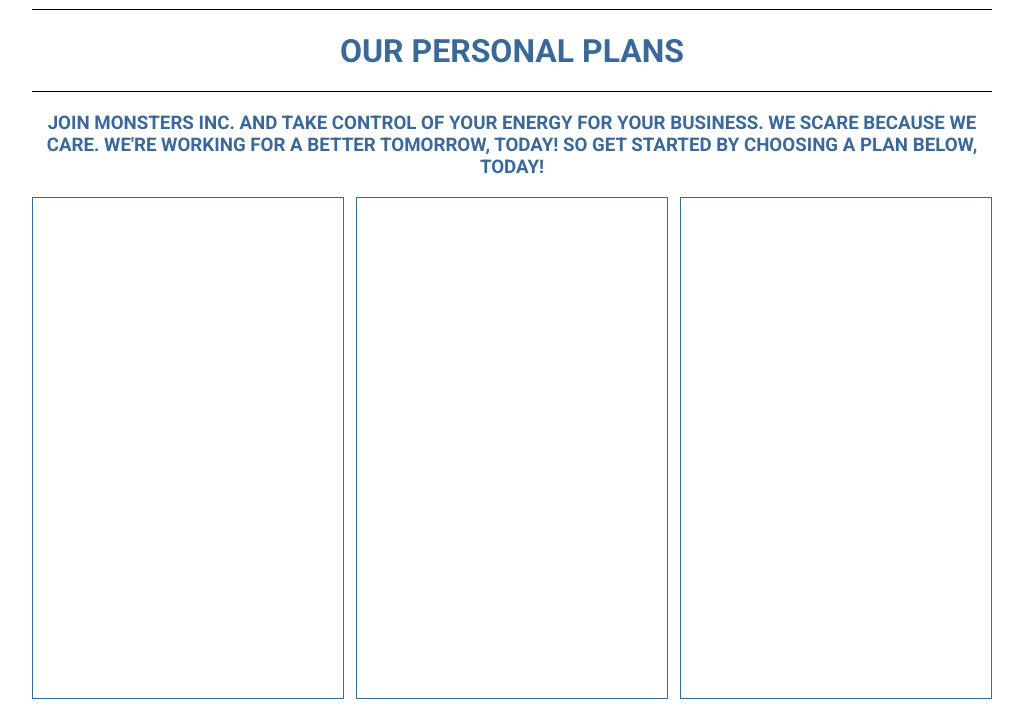
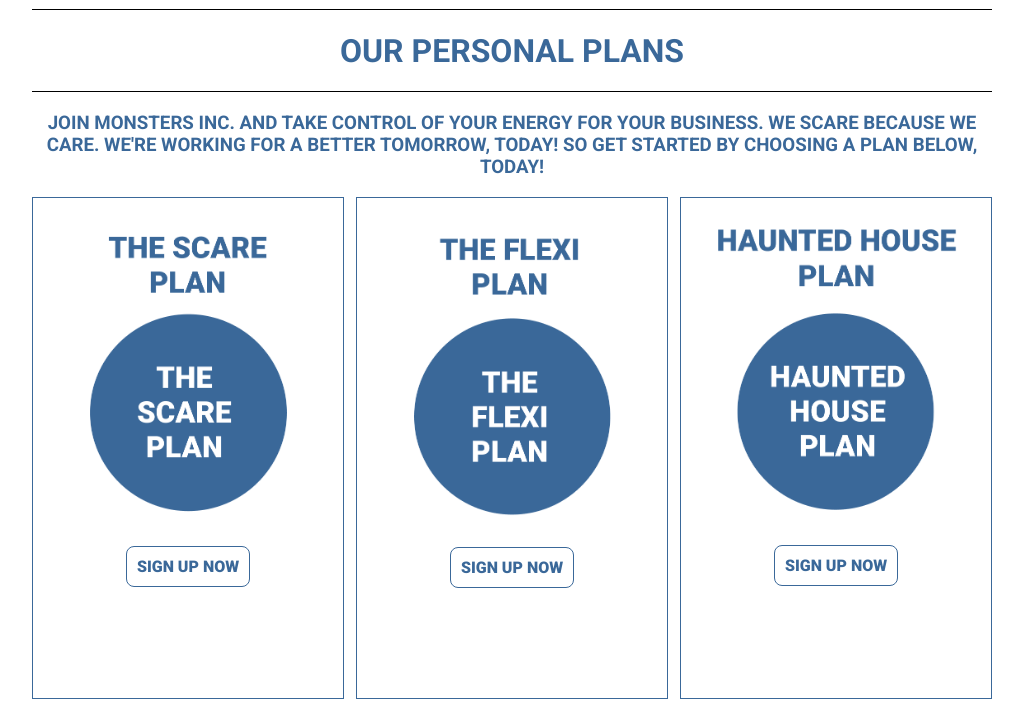
Before and after one commit to lilianlee098/Monsters-Inc, a plain HTML site: page personal.html in a window 1280 px wide. Shown: the part 1201-1919 px from the top of the page, without its empty margins (128-1151 px from the left). Drawn offline with nearby package versions, Linux system fonts and the light colour scheme.

Commit message:
did some changed so please work ahah

```diff
--- a/css/businessstyle.css
+++ b/css/businessstyle.css
@@ -133,12 +133,25 @@ section{
     float: left;
     margin-left: 12px;
     margin-bottom: 30px;
+    text-align: center;
 }
 
 section:first-of-type{
     margin-left: 0px;
 }
 
+section a{
+    text-decoration: none;
+    color: #3a6899;
+    font-weight: 900;
+    border: 1px solid;
+    padding: 10px;
+    border-radius: 8px;
+}
+
+section a:hover{
+    color: black;
+}
 
 /* The Modal (background) */
 .modal {
--- a/css/personalstyle.css
+++ b/css/personalstyle.css
@@ -131,12 +131,29 @@ section{
     float: left;
     margin-left: 12px;
     margin-bottom: 30px;
+    text-align: center;
 }
 
 section:first-of-type{
     margin-left: 0px;
 }
 
+section img{
+    width: 310px;
+}
+
+section a{
+    text-decoration: none;
+    color: #3a6899;
+    font-weight: 900;
+    border: 1px solid;
+    padding: 10px;
+    border-radius: 8px;
+}
+
+section a:hover{
+    color: black;
+}
 /* The Modal (background) */
 .modal {
     display: none; /* Hidden by default */
--- a/personal.html
+++ b/personal.html
@@ -4,6 +4,14 @@
 
     <head>
     <title>Monsters Inc.</title>
+
+        <!-- Required meta tags -->
+        <meta charset="utf-8">
+        <meta name="viewport" content="width=device-width, initial-scale=1, shrink-to-fit=no">
+
+        <!-- Boostrap CSS -->
+<!--        <link rel="stylesheet" href="css/cssbootstrap/bootstrap.min.css">-->
+        <!--our style file should be after bootstrap so it overwrites whatever we want.-->
         <link rel="stylesheet" href="css/personalstyle.css">
           <script>
             // Get the modal
@@ -41,8 +49,8 @@ window.onclick = function(event) {
         <main>
 
             <img src="img/house1.jpg">
-            <div class="mainbox">
-                <div class="mainp">
+            <div class="mainbox" >
+                <div class="mainp col-sm-12 col-md-6 col-lg-12" >
                     <h2>WE PUT OUR ENERGY INTO <br>YOUR HOME.</h2>
                     <img src="img/car.jpg"></div>
                 <div class="sidep">
@@ -63,9 +71,18 @@ window.onclick = function(event) {
                 </div>
 
 
-                <section></section>
-                <section></section>
-                <section></section>
+                <section>
+                    <img src="img/tsp.png">
+                    <a href="#">SIGN UP NOW</a>
+                </section>
+                <section>
+                    <img src="img/tfp.png">
+                    <a href="#">SIGN UP NOW</a>
+                </section>
+                <section>
+                    <img src="img/hhp.png"/>
+                    <a href="#">SIGN UP NOW</a>
+                </section>
 
                 <!-- The Modal -->
                 <div id="id01" class="modal">
@@ -104,6 +121,10 @@ class="close" title="Close Modal">&times;</span>
             </div>
         </footer>
 
+         <!-- jQuery first, then Popper.js, then Bootstrap JS -->
+    <script src="https://code.jquery.com/jquery-3.3.1.slim.min.js" integrity="sha384-q8i/X+965DzO0rT7abK41JStQIAqVgRVzpbzo5smXKp4YfRvH+8abtTE1Pi6jizo" crossorigin="anonymous"></script>
+    <script src="js/bootstrap.min.js"></script>
+
     </body>
 
 </html>
```
Also changed, not shown: business.html (+11 -3 lines), css/style.css (+18 -0 lines), index.html (+14 -1 lines), ourfactory.html (+1 -1 lines), img/hhp.png (added), img/tcup.png (added), img/tfp.png (added), img/tlolp.png (added), img/tsp.png (added), 2 other files. Lines whose indentation alone changed are shown as unchanged.
